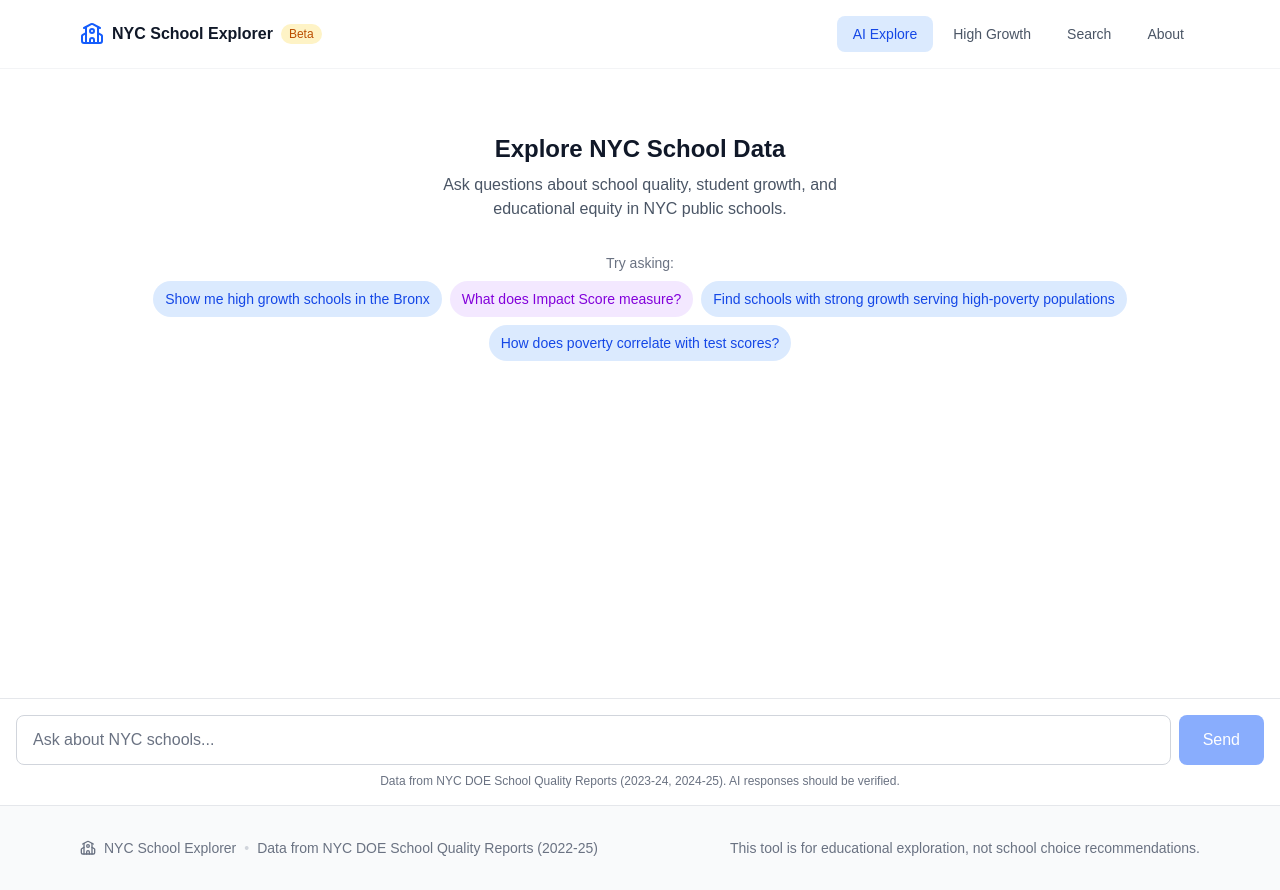
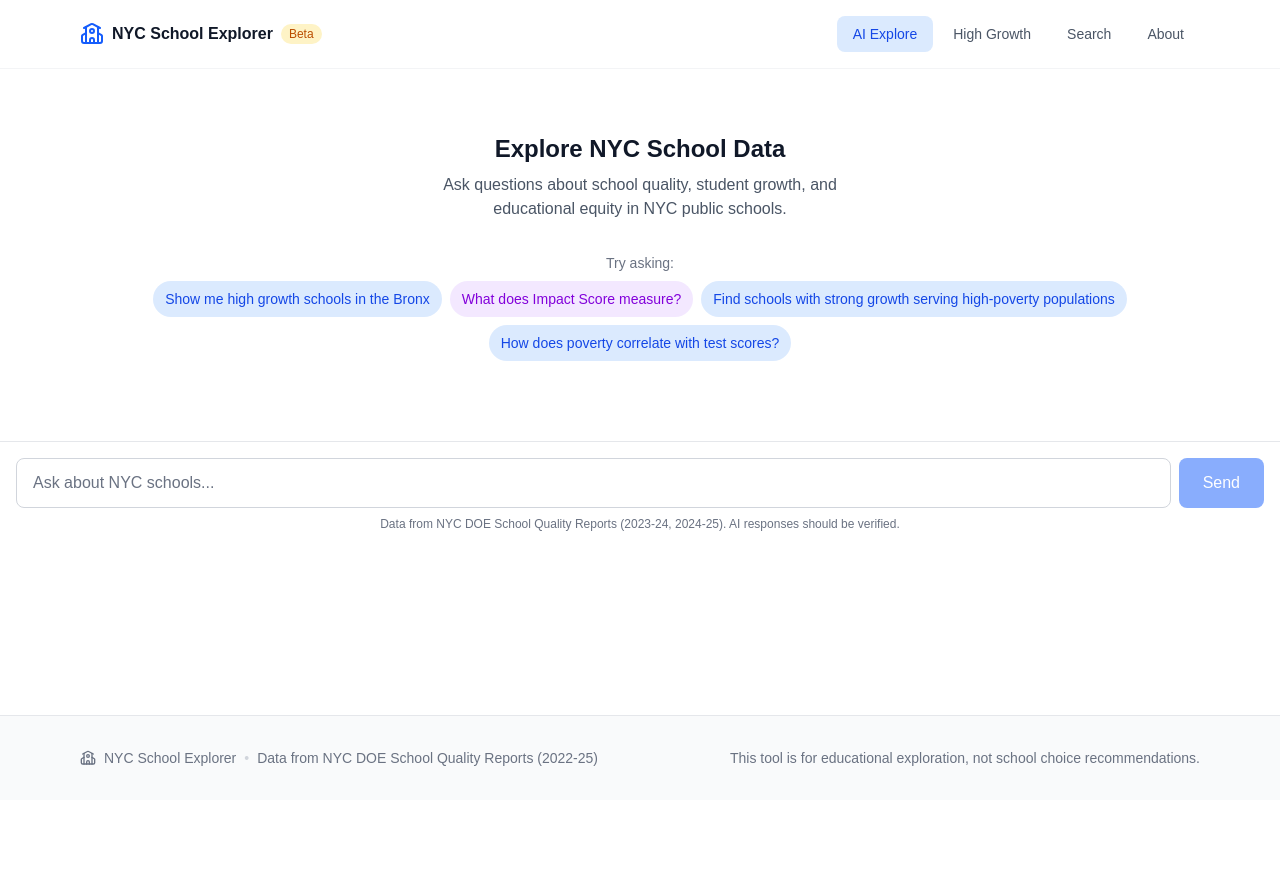
Before and after one commit to jkinberg/nyc-school-explorer, a Next.js app: page /explore in a window 1280 px wide. After the commit the page ends 800 px from the top, so only its background shows below. Built offline with nearby package versions, Linux system fonts and the light colour scheme.

Commit message:
Fix explore page layout to prevent header overlap
- Update layout main to use flex-1 flex flex-col min-h-0
- Update explore page to use flex-based sizing instead of fixed height calc
- Add min-h-0 to ChatInterface to prevent overflow issues

Co-Authored-By: Claude Opus 4.5 <noreply@anthropic.com>

```diff
--- a/src/app/explore/page.tsx
+++ b/src/app/explore/page.tsx
@@ -9,7 +9,7 @@ function ExploreContent() {
   const initialQuery = searchParams.get('q') || undefined;
 
   return (
-    <div className="h-[calc(100vh-4rem)]">
+    <div className="flex-1 min-h-0 flex flex-col overflow-hidden">
       <ChatInterface initialQuery={initialQuery} />
     </div>
   );
@@ -17,7 +17,7 @@ function ExploreContent() {
 
 export default function ExplorePage() {
   return (
-    <Suspense fallback={<div className="h-[calc(100vh-4rem)] flex items-center justify-center">Loading...</div>}>
+    <Suspense fallback={<div className="flex-1 min-h-0 flex items-center justify-center">Loading...</div>}>
       <ExploreContent />
     </Suspense>
   );
--- a/src/app/layout.tsx
+++ b/src/app/layout.tsx
@@ -31,7 +31,7 @@ export default function RootLayout({
       >
         <div className="min-h-screen flex flex-col">
           <Navigation />
-          <main className="flex-1">
+          <main className="flex-1 flex flex-col min-h-0">
             {children}
           </main>
           <Footer />
--- a/src/components/chat/ChatInterface.tsx
+++ b/src/components/chat/ChatInterface.tsx
@@ -290,7 +290,7 @@ export function ChatInterface({ initialQuery }: ChatInterfaceProps) {
   };
 
   return (
-    <div className="flex flex-col h-full bg-white dark:bg-gray-900">
+    <div className="flex flex-col h-full min-h-0 bg-white dark:bg-gray-900">
       {/* Messages area */}
       <div className="flex-1 overflow-y-auto p-4 space-y-4">
         {messages.length === 0 ? (
```
